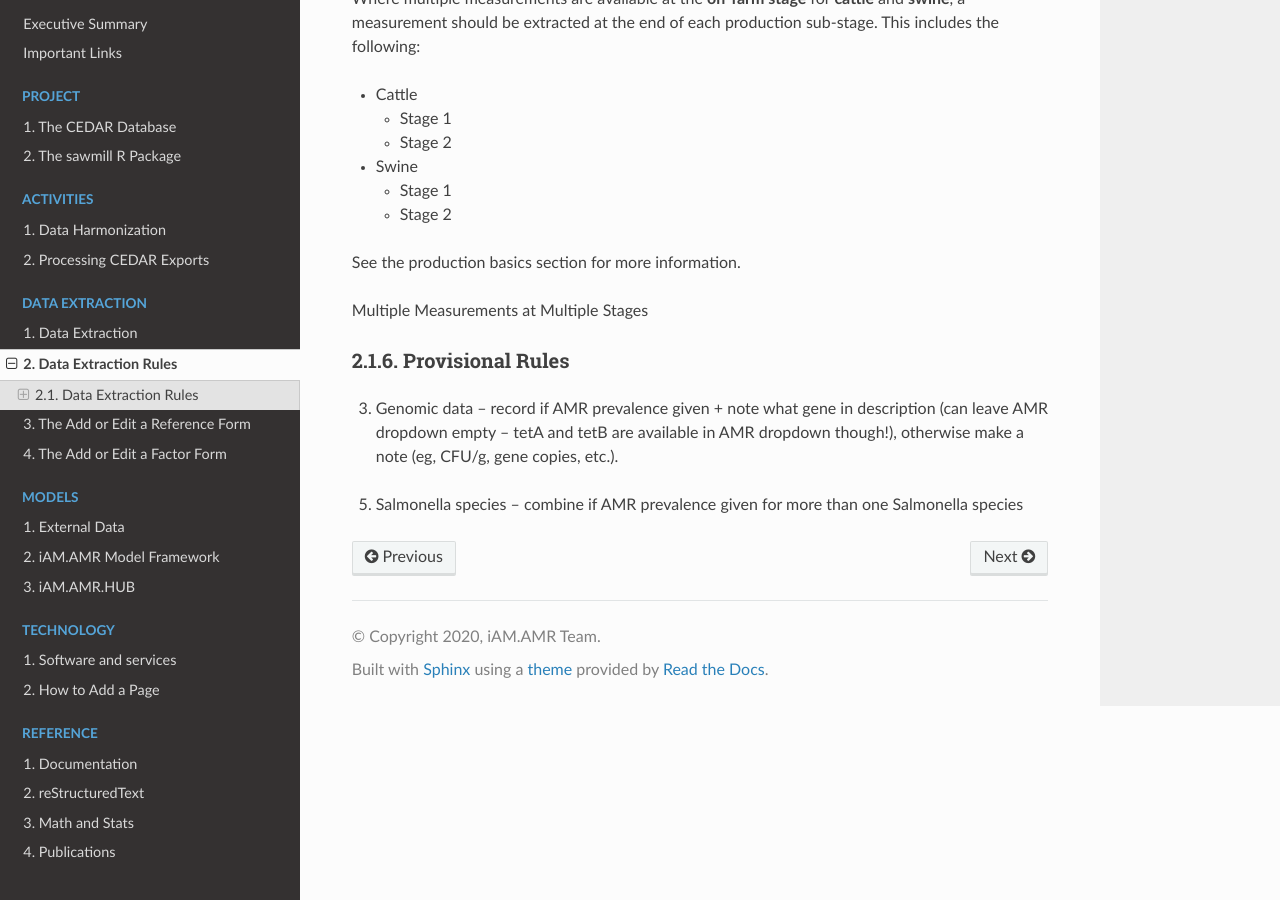
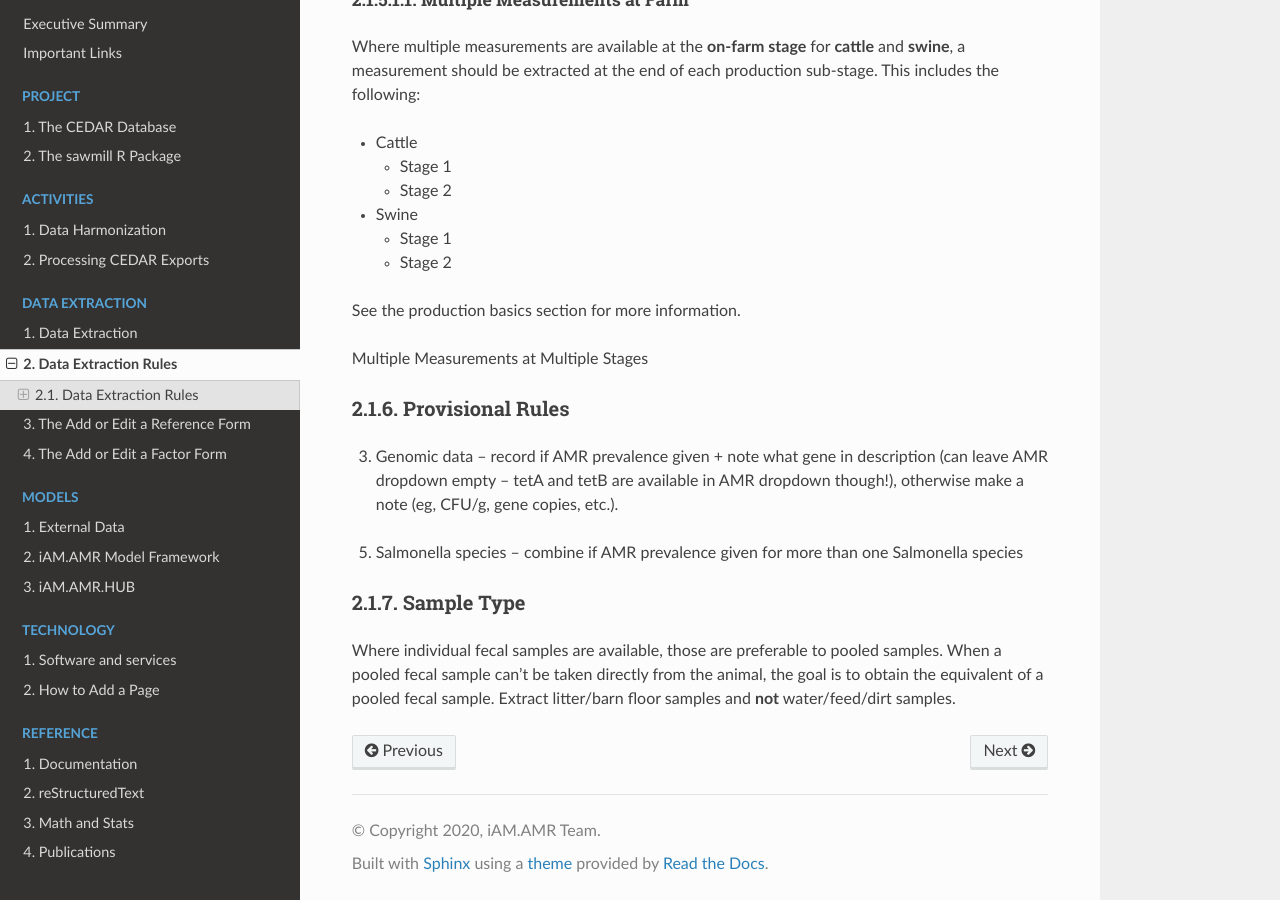
Before and after one commit to iAM-AMR/iAM.AMR.DOC, a Sphinx documentation site: the page built from source/data_extraction/data_extract_rules.rst, in a window 1280 px wide and 900 px high, scrolled down 3731 px. Built offline with Sphinx 7.4.7 and the Read the Docs theme 2.0.0, drawn with Linux system fonts in a browser that asks for light colours; pages that are not in the unit, such as notebooks, are missing from menus; a script that is not in the unit is left out; some of the changed text lies outside the part shown.

Commit message:
Update data_extract_rules.rst

```diff
--- a/source/data_extraction/data_extract_rules.rst
+++ b/source/data_extraction/data_extract_rules.rst
@@ -32,6 +32,8 @@ Immutable factors are defined as those that are not practically modifiable or re
 - unique years/periods of time
 
   - 1998 *vs.* 1999
+
+Note that factors which assess the same animals before and after AMU are acceptable.
 
 Immutable factors should not be extracted.
 
@@ -153,3 +155,9 @@ Provisional Rules
 3.	Genomic data – record if AMR prevalence given + note what gene in description (can leave AMR dropdown empty – tetA and tetB are available in AMR dropdown though!), otherwise make a note (eg, CFU/g, gene copies, etc.).
 
 5.	Salmonella species – combine if AMR prevalence given for more than one Salmonella species
+
+
+Sample Type
+~~~~~~~~~~~
+
+Where individual fecal samples are available, those are preferable to pooled samples. When a pooled fecal sample can't be taken directly from the animal, the goal is to obtain the equivalent of a pooled fecal sample. Extract litter/barn floor samples and **not** water/feed/dirt samples.
```
